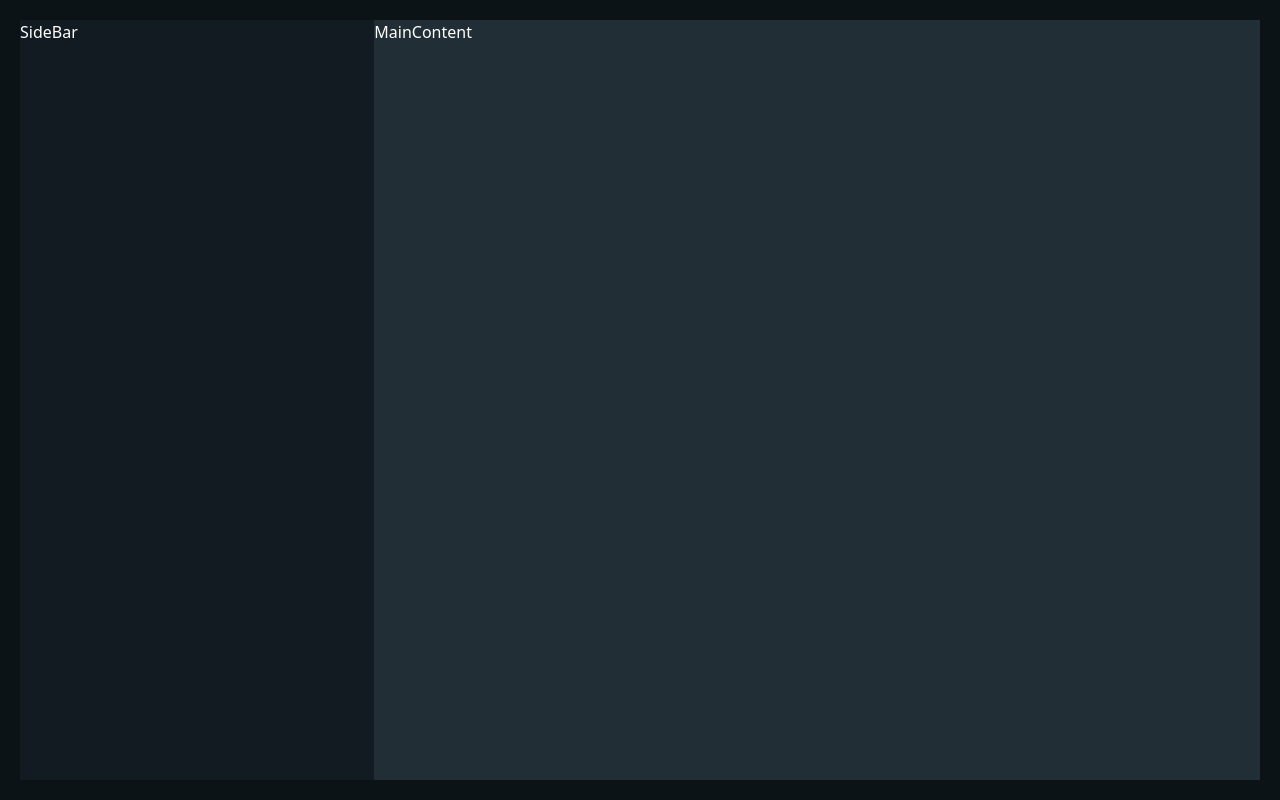
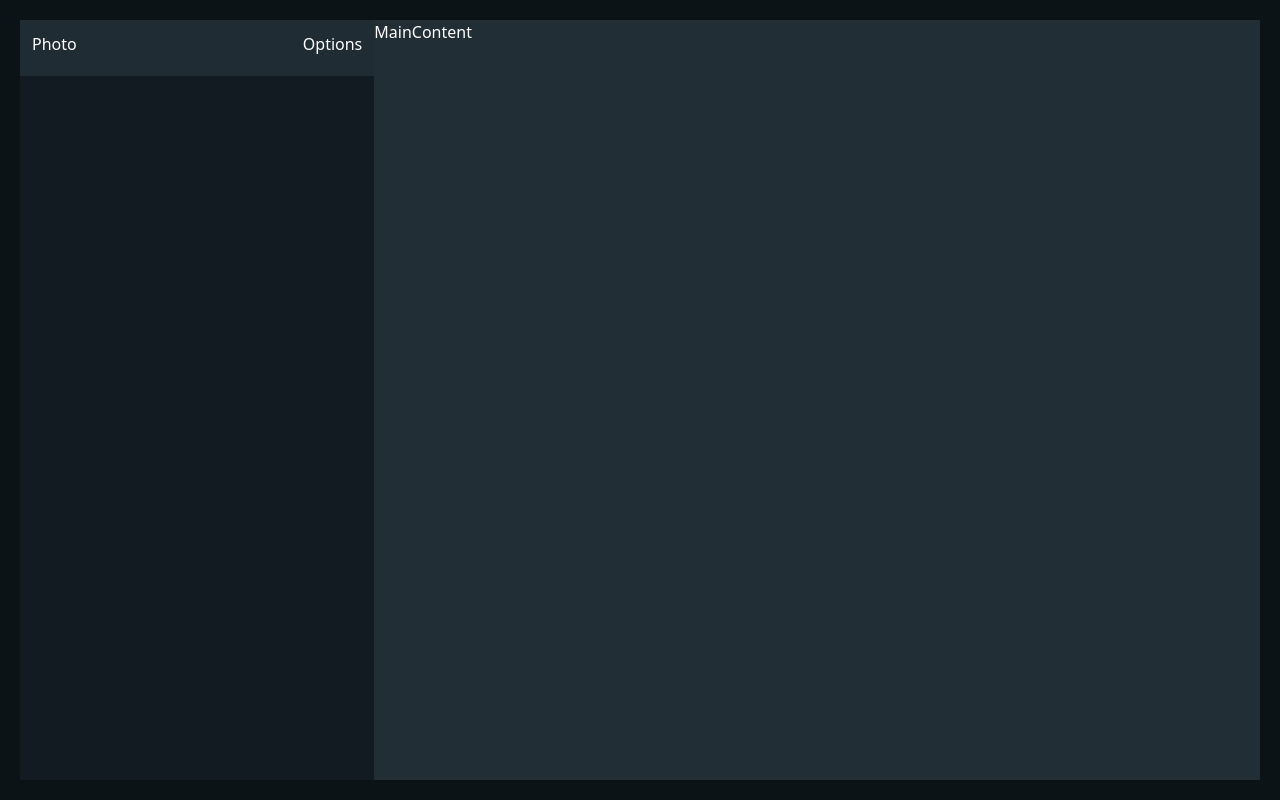
Before and after one commit to CarlosHdz7/whatsapp-ui, a React (Vite) app: page / in a window 1280 px wide. Built offline with nearby package versions, Linux system fonts and the light colour scheme.

Commit message:
:sparkles: Add basic Navbar component

```diff
--- /dev/null
+++ b/src/components/Navbar/Navbar.tsx
@@ -0,0 +1,10 @@
+const Navbar = () => {
+  return (
+    <nav className="h-14 w-full bg-gray-50 p-3 flex justify-between">
+      <div>Photo</div>
+      <div>Options</div>
+    </nav>
+  );
+};
+
+export default Navbar;
--- /dev/null
+++ b/src/components/Navbar/index.tsx
@@ -0,0 +1 @@
+export { default } from './Navbar';
--- a/src/components/SideBar/SideBar.tsx
+++ b/src/components/SideBar/SideBar.tsx
@@ -1,5 +1,11 @@
+import Navbar from '../Navbar/Navbar';
+
 const SideBar = () => {
-  return <div className="w-2/5  bg-gray-75 text-white">SideBar</div>;
+  return (
+    <div className="w-2/5  bg-gray-75 text-white">
+      <Navbar />
+    </div>
+  );
 };
 
 export default SideBar;
```
